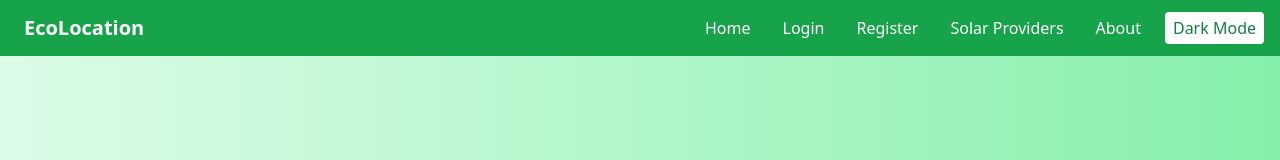
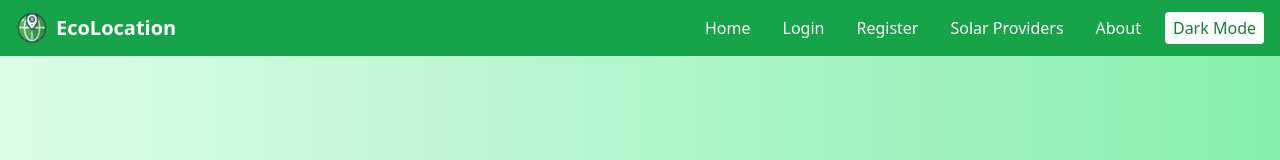
Before and after one commit to zh59176n/EcoLocation, a React (Vite) app: page / in a window 1280 px wide. Shown: the top 160 px of the page. Built offline with nearby package versions, Linux system fonts and the light colour scheme; no server answers.

Commit message:
Fix logo alignment in Navbar (Patrick)

```diff
--- a/src/components/Navbar.jsx
+++ b/src/components/Navbar.jsx
@@ -40,9 +40,10 @@ function Navbar({ darkMode, setDarkMode }) {
   return (
     <nav className="bg-green-600 text-white px-4 py-3 flex items-center justify-between relative">
       {/* Logo */}
-      <div className="text-xl font-bold">
-        <Link to="/" className={linkClasses}>
-          EcoLocation
+      <div className="flex items-center space-x-2">
+        <Link to="/" className="flex items-center space-x-2 hover:opacity-90">
+        <img src="/logo.png" alt="EcoLocation Logo" className="h-8 w-8" />
+        <span className="text-xl font-bold text-white">EcoLocation</span>
         </Link>
       </div>
 
```
